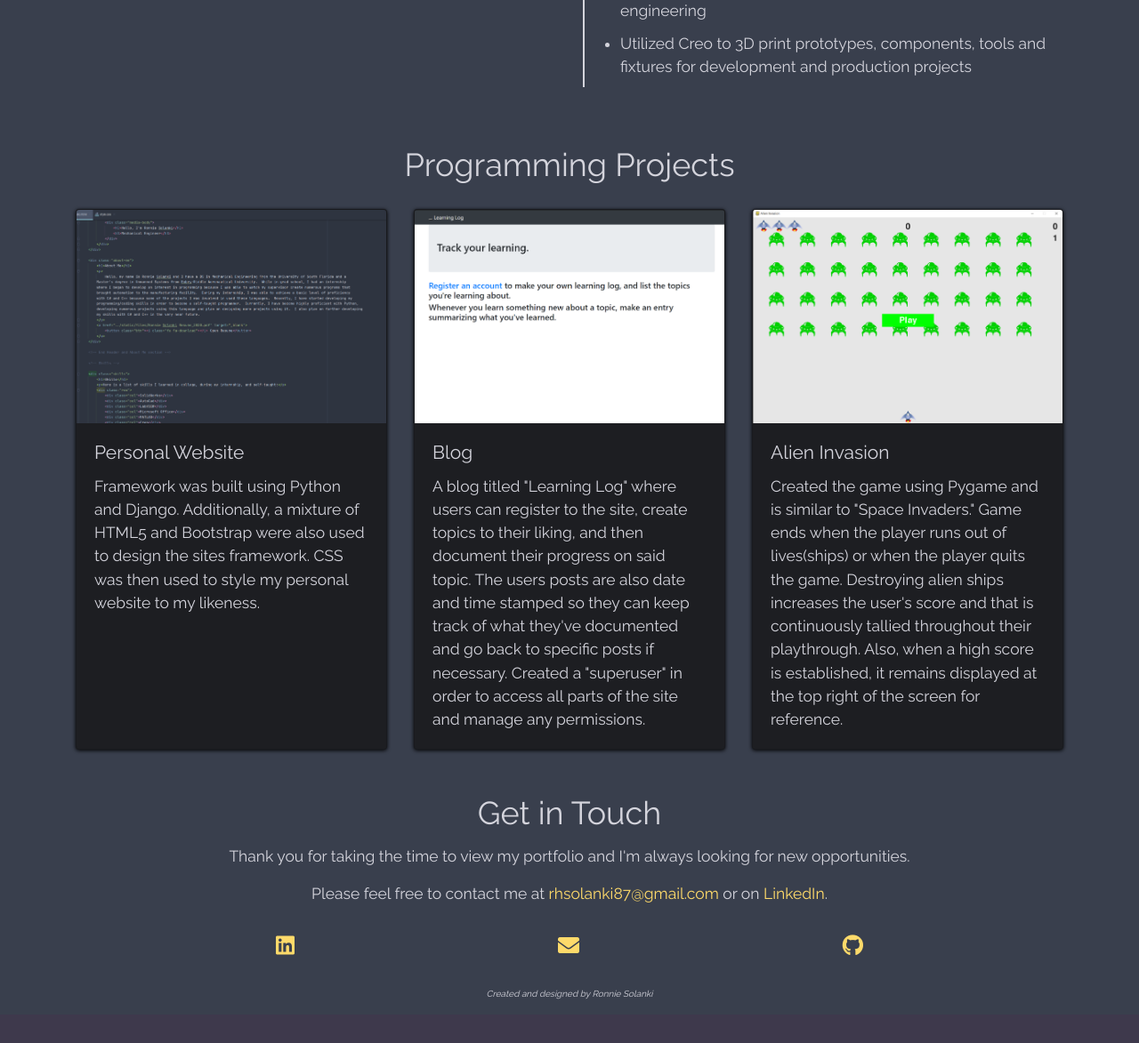
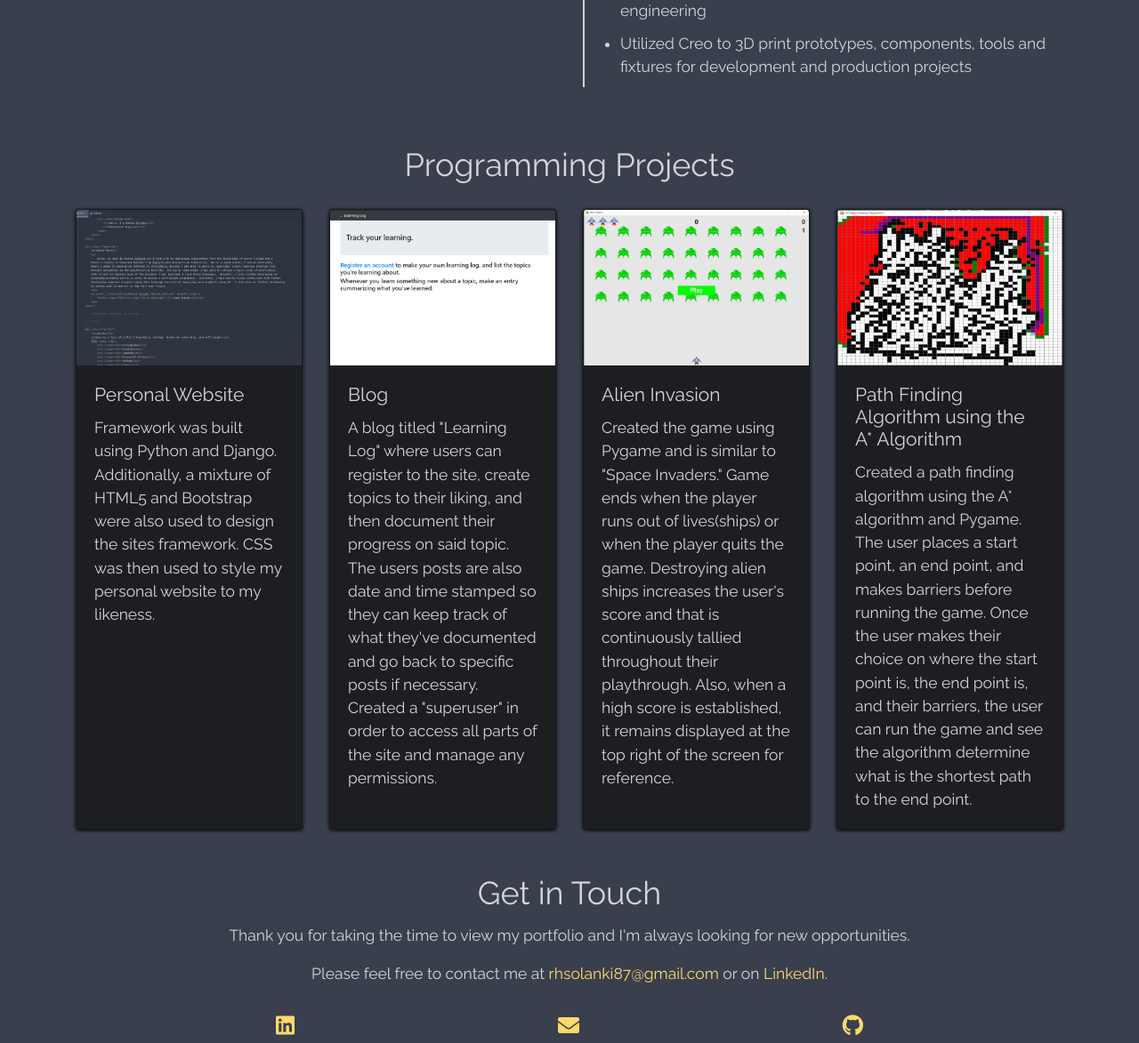
Before and after one commit to rsolanki87/MyWebsite, a Django app: page / in a window 1280 px wide. Shown: the part 1962-3135 px from the top of the page at 89% size. Before the commit the page ends 3086 px from the top, so only its background shows below. Run offline with Django 3.2, Linux system fonts and the light colour scheme; some libraries are stand-ins or nearby versions.

Commit message:
Update portfolio.html

```diff
--- a/portfolio/Templates/portfolio.html
+++ b/portfolio/Templates/portfolio.html
@@ -186,6 +186,16 @@
                     for reference.</p>
                 </div>
             </div>
+
+            <div class="card">
+                <img src="{% static 'images/astar.png' %}" class="card-img-top" alt="astar algorithm">
+                <div class="card-body">
+                    <h5 class="card-title">Path Finding Algorithm using the A* Algorithm</h5>
+                    <p class="card-text">Created a path finding algorithm using the A* algorithm and Pygame.  The user places a start point, an end point, and
+                    makes barriers before running the game.  Once the user makes their choice on where the start point is, the end point is, and their barriers,
+                    the user can run the game and see the algorithm determine what is the shortest path to the end point.</p>
+                </div>
+            </div>
         </div>
     </div>
 
```
